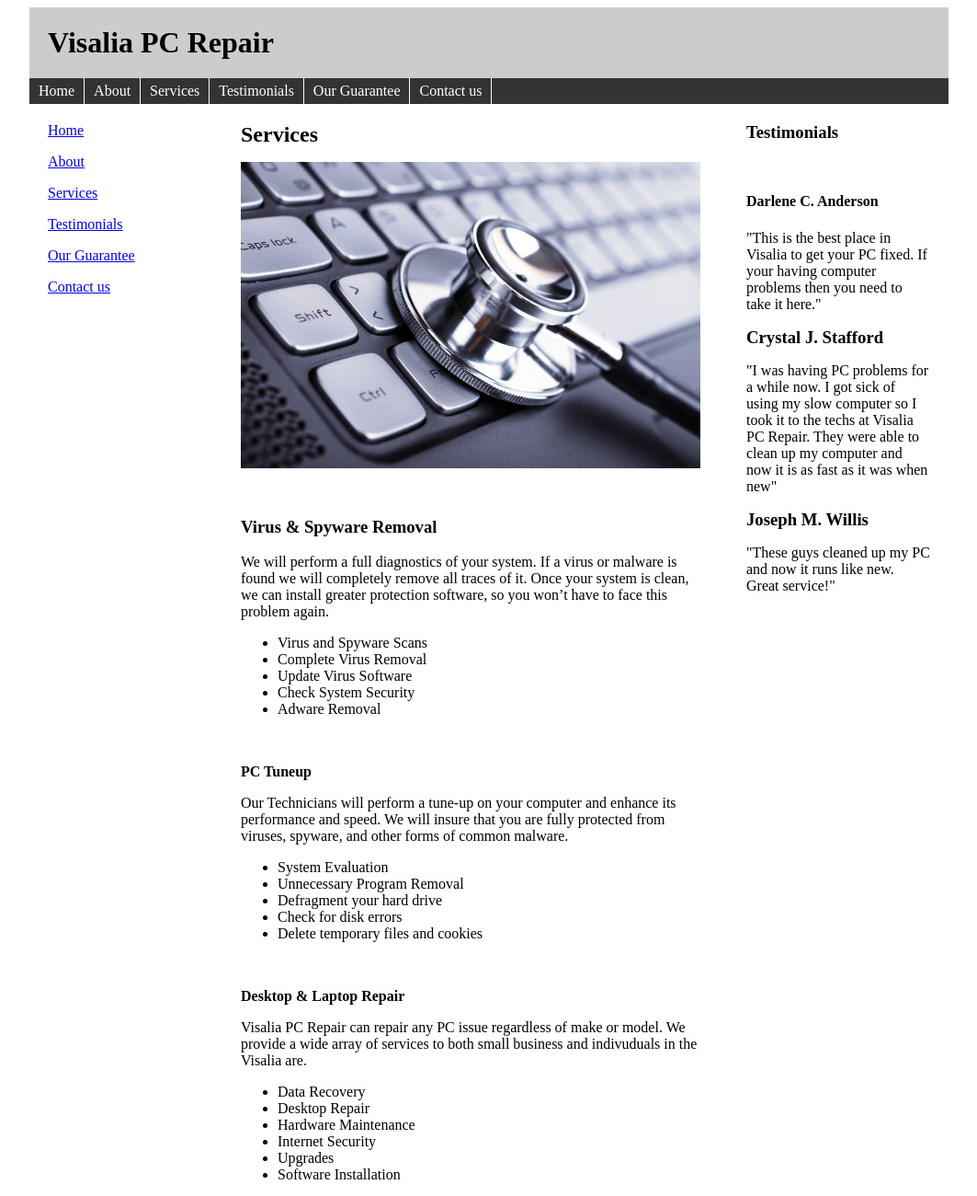
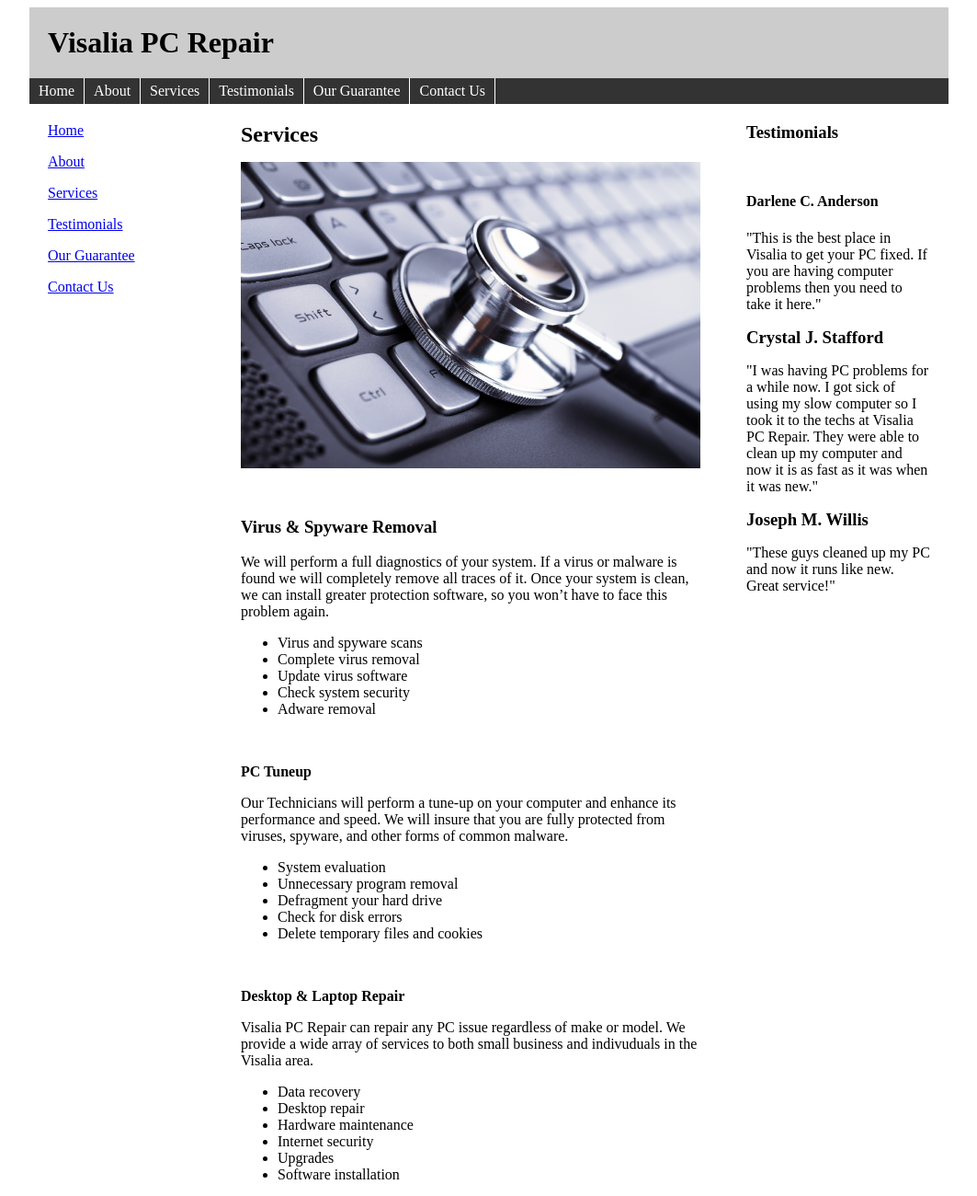
Before and after one commit to Corbin-B/VisaliaPCRepair, a plain HTML site: page services.html in a window 1280 px wide. Shown: the top 1300 px of the page at 92% size, without its empty margins (108-1171 px from the left). Drawn offline with Linux system fonts and the light colour scheme.

Commit message:
Updated services page.

```diff
--- a/services.html
+++ b/services.html
@@ -1,5 +1,6 @@
 <!DOCTYPE html PUBLIC "-//W3C//DTD XHTML 1.0 Transitional//EN" "http://www.w3.org/TR/xhtml1/DTD/xhtml1-transitional.dtd">
 <html xmlns="http://www.w3.org/1999/xhtml">
+
 	<head>
 		<meta http-equiv="Content-Type" content="text/html; charset=utf-8" />
 		<title>Services - PC Repair</title>
@@ -9,9 +10,7 @@
 	<body>
 		<div id="container">
 			<div id="header">
-		<h1>
-			Visalia PC Repair
-		</h1>
+				<h1>Visalia PC Repair</h1>
 			</div>
 			<div id="navigation">
 				<ul>
@@ -20,7 +19,7 @@
 					<li><a href="services.html">Services</a></li>
 					<li><a href="testimonials.html">Testimonials</a></li>
 					<li><a href="ourguarantee.html">Our Guarantee</a></li>
-            <li><a href="contactus.html">Contact us</a></li>
+					<li><a href="contactus.html">Contact Us</a></li>
 				</ul>
 			</div>
 			<div id="content-container">
@@ -31,52 +30,51 @@
 						<li><a href="services.html">Services</a></li>
 						<li><a href="testimonials.html">Testimonials</a></li>
 						<li><a href="ourguarantee.html">Our Guarantee</a></li>
-                <li><a href="contactus.html">Contact us</a></li>
+						<li><a href="contactus.html">Contact Us</a></li>
 					</ul>
 				</div>
 				<div id="content">
 					<h2>Services</h2>
-		<p><img src="css.css/iStock_000018485786_Small.jpg" width="500" height="333" alt="PC services" longdesc="css.css/iStock_000018485786_Small.jpg" /></p>
+					<p><img src="css.css/iStock_000018485786_Small.jpg" width="500" height="333" alt="PC services" /></p>
 					<p>&nbsp;</p>
-		  <h3>
-			  Virus &amp; Spyware Removal		  </h3>
-		  <p>We will   perform a full diagnostics of your system. If a virus or malware is found we will completely remove all traces of it. Once your system is   clean, we can install greater protection software, so you won&rsquo;t have to   face this problem again.		  </p>
+					<h3>Virus &amp; Spyware Removal</h3>
+					<p>We will perform a full diagnostics of your system. If a virus or malware is found we will completely remove all traces of it. Once your system is clean, we can install greater protection software, so you won&rsquo;t have to face this problem again.</p>
 					<ul>
-		    <li>Virus and Spyware Scans</li>
-		    <li>Complete Virus Removal</li>
-		    <li>Update Virus Software</li>
-		    <li>Check System Security</li>
-		    <li>Adware Removal</li>
+						<li>Virus and spyware scans</li>
+						<li>Complete virus removal</li>
+						<li>Update virus software</li>
+						<li>Check system security</li>
+						<li>Adware removal</li>
 					</ul>
 					<p>&nbsp;</p>
 					<p><strong>PC Tuneup</strong></p>
-			<p>Our Technicians will perform a tune-up   on your computer and enhance its performance and speed. We will insure that  you are fully protected from viruses, spyware, and other   forms of common malware.</p>
+					<p>Our Technicians will perform a tune-up on your computer and enhance its performance and speed. We will insure that you are fully protected from viruses, spyware, and other forms of common malware.</p>
 					<ul>
-			  <li>System Evaluation</li>
-			  <li>Unnecessary Program Removal</li>
+						<li>System evaluation</li>
+						<li>Unnecessary program removal</li>
 						<li>Defragment your hard drive</li>
 						<li>Check for disk errors</li>
 						<li>Delete temporary files and cookies</li>
 					</ul>
 					<p>&nbsp;</p>
 					<p><strong>Desktop &amp; Laptop Repair</strong></p>
-			<p>Visalia PC Repair can repair any PC issue regardless of make or model. We provide a wide array of services to both small business and indivuduals in the Visalia are. </p>
+					<p>Visalia PC Repair can repair any PC issue regardless of make or model. We provide a wide array of services to both small business and indivuduals in the Visalia area. </p>
 					<ul>
-			  <li>Data Recovery</li>
-			  <li>Desktop Repair</li>
-			  <li>Hardware Maintenance</li>
-			  <li>Internet Security</li>
+						<li>Data recovery</li>
+						<li>Desktop repair</li>
+						<li>Hardware maintenance</li>
+						<li>Internet security</li>
 						<li>Upgrades</li>
-			  <li>Software Installation	  </li>
+						<li>Software installation </li>
 					</ul>
 				</div>
 				<div id="aside">
-			<h3>Testimonials </h3>
+					<h3>Testimonials</h3>
 					<p>&nbsp;</p>
 					<h4>Darlene C. Anderson</h4>
-            <p>&quot;This is the best place in Visalia to get your PC fixed. If your having computer problems then you need to take it here.&quot;</p>
+					<p>&quot;This is the best place in Visalia to get your PC fixed. If you are having computer problems then you need to take it here.&quot;</p>
 					<h3>Crystal J. Stafford</h3>
-            <p>&quot;I was having PC problems for a while now. I got sick of using my slow computer so I took it to the techs at Visalia PC Repair. They were able to clean up my computer and now it is as fast as it was when new&quot;</p>
+					<p>&quot;I was having PC problems for a while now. I got sick of using my slow computer so I took it to the techs at Visalia PC Repair. They were able to clean up my computer and now it is as fast as it was when it was new.&quot;</p>
 					<h3>Joseph M. Willis</h3>
 					<p>&quot;These guys cleaned up my PC and now it runs like new. Great service!&quot;</p>
 				</div>
@@ -87,4 +85,5 @@
 		</div>
 
 	</body>
+
 </html>
```
Also changed, not shown: about.html (+1 -1 lines), index.html (+1 -1 lines), 1 other file. Lines whose indentation alone changed are shown as unchanged.
